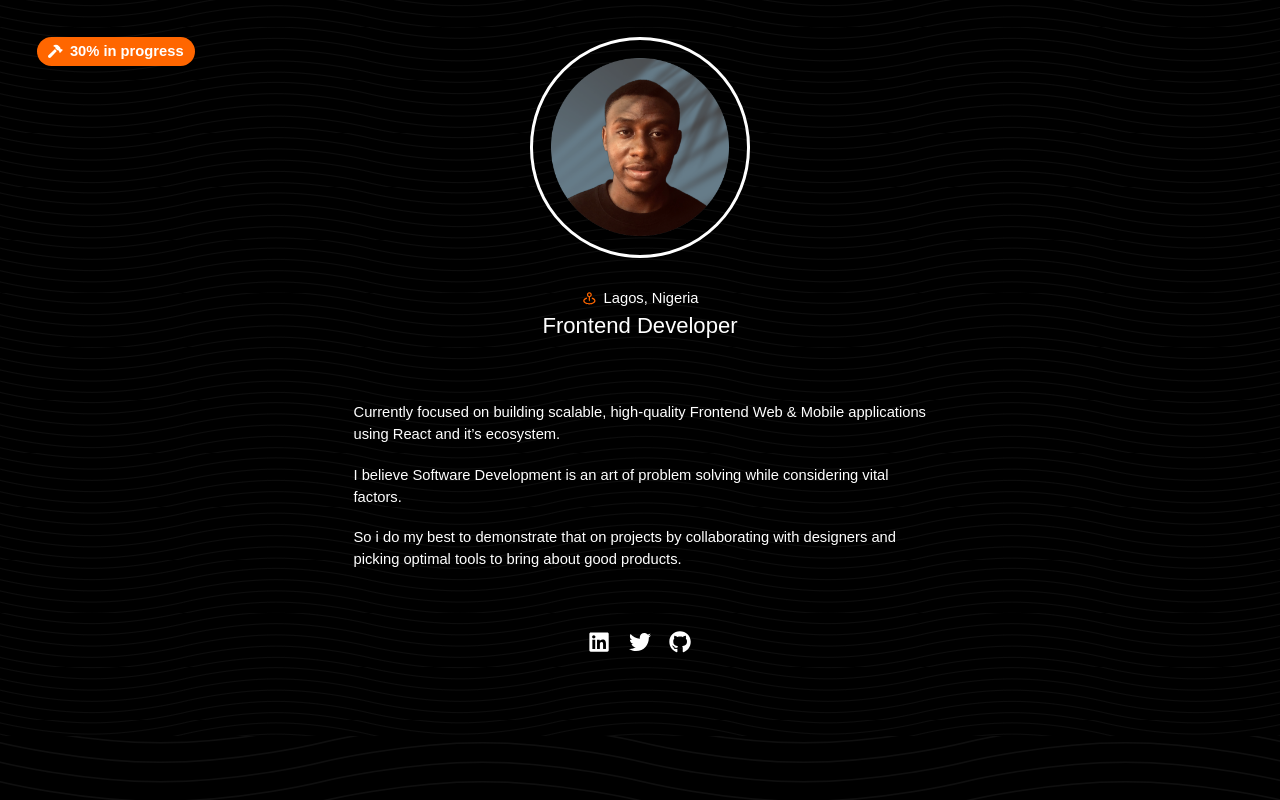
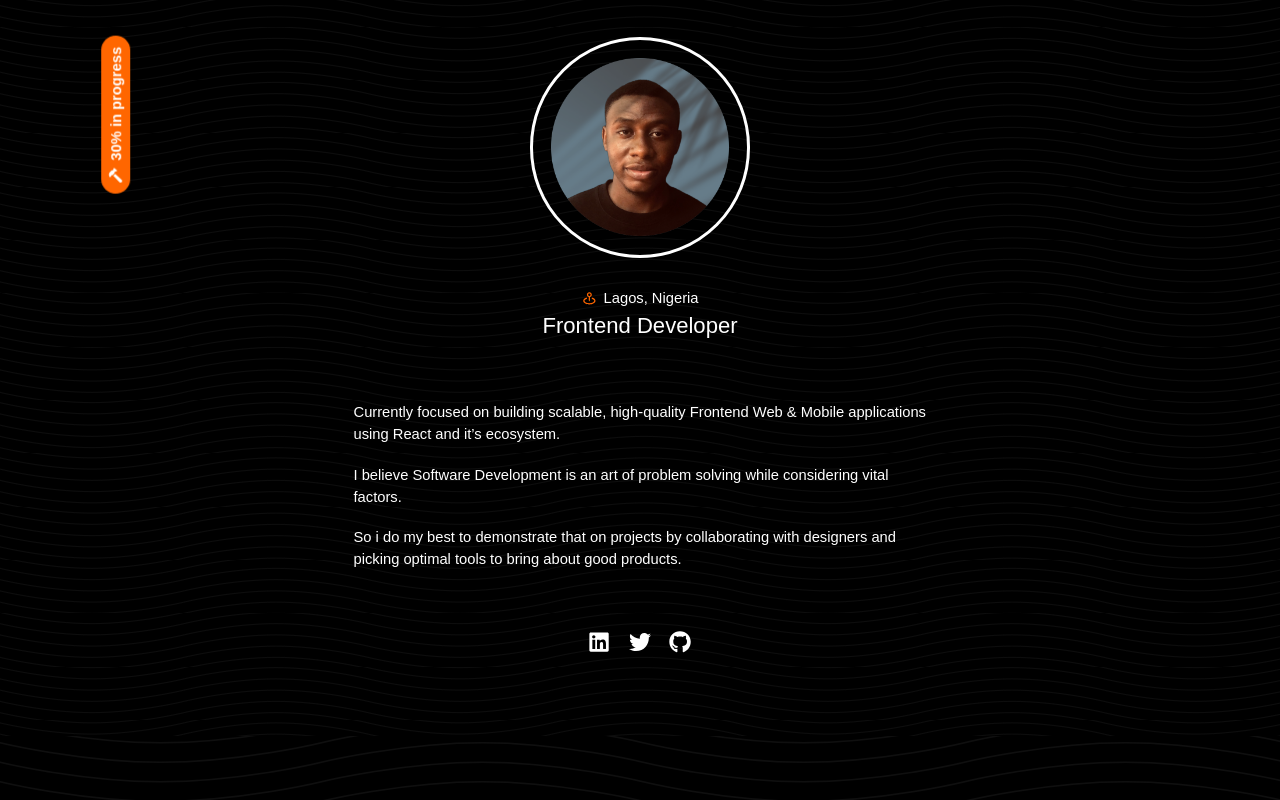
Before and after one commit to israeljuri/israeljuri, a React (Vite) app: page / in a window 1280 px wide. Built offline with nearby package versions, Linux system fonts and the light colour scheme.

Commit message:
Just push anything there!

```diff
--- a/src/components/homepage.jsx
+++ b/src/components/homepage.jsx
@@ -23,7 +23,8 @@ const Homepage = () => {
         position="fixed"
         px="3"
         py="1"
-        top="10"
+        top="100"
+        transform="rotate(-90deg)"
         left="10"
         fontWeight="bold"
         bg="secondary.100"
```
